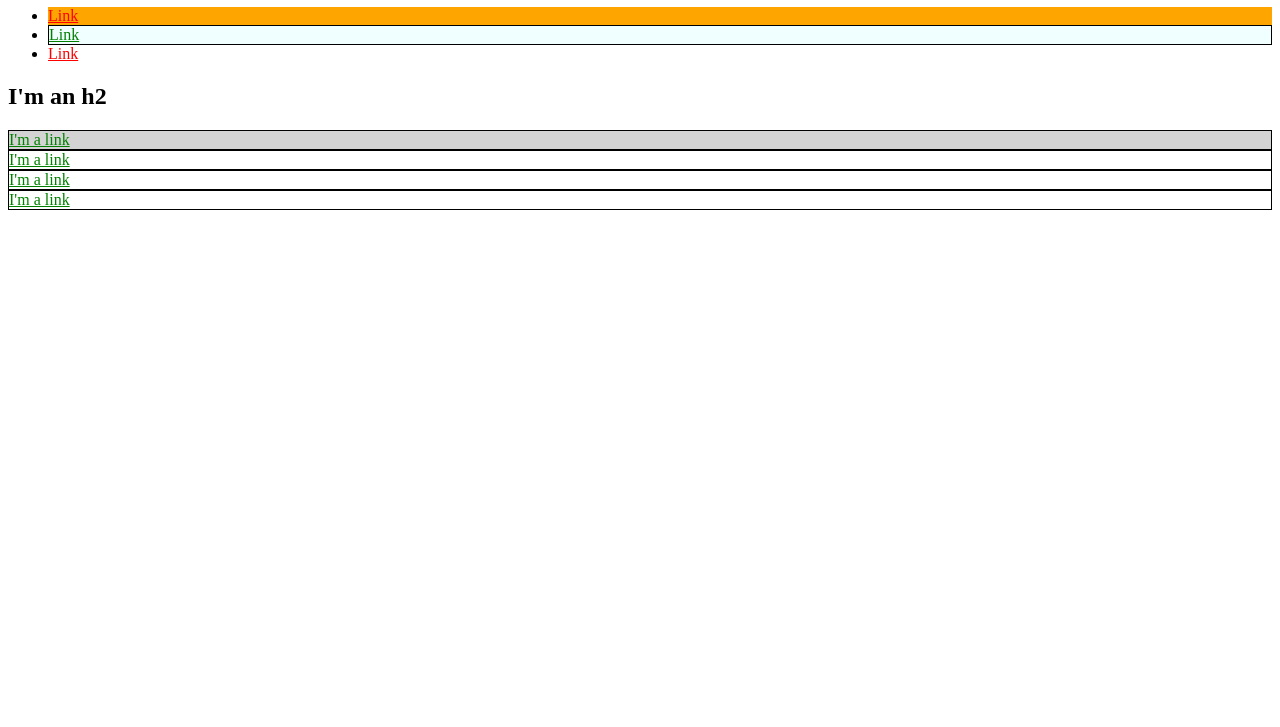
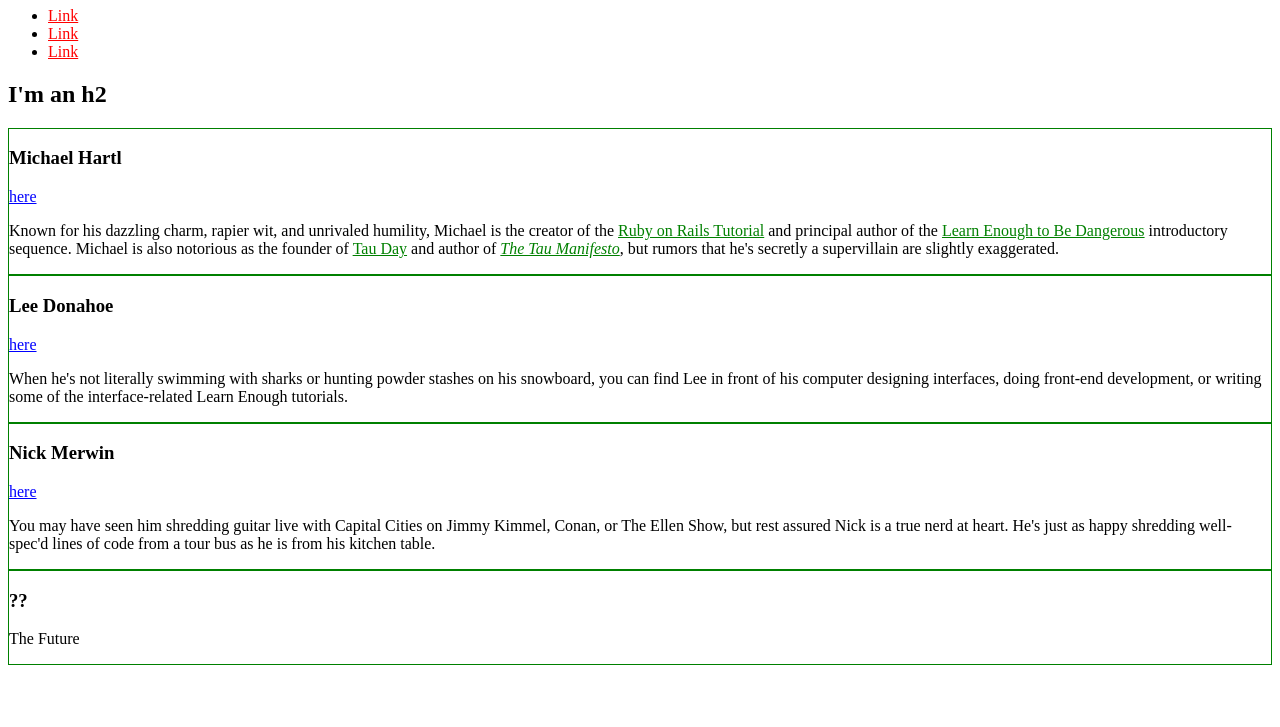
Before and after one commit to RommelSantiago/rommelsantiago.github.io, a plain HTML site: page index.html in a window 1280 px wide. Shown: the part 73-800 px from the top of the page. Drawn offline with Linux system fonts and the light colour scheme.

Commit message:
Refresh styles

```diff
--- a/index.html
+++ b/index.html
@@ -4,39 +4,41 @@
     <title>Test Page: Don't Panic</title>
     <meta charset="utf-8">
     <style>
-      a{
+
+      /* HTML STYLE
+      html{
+        background: red;
+      }*/
+      /* GLOBAL STYLES */
+      a {
         color: red;
       }
 
-      #exec-bio {
-        background-color: lightgray;
+      /* SOCIAL STYLES */
+      .social-link {
+        color: blue;
       }
 
+      /* BIO STYLES */
       .bio-box {
         border: 1px solid black;
       }
-
-      .bio-box a {
+      .bio-copy a {
         color: green;
       }
 
-      #resaltar {
-        background-color: orange;
+      div.bio-box {
+        border: 1px solid green;
       }
-
-      .resaltar_2 {
-        background-color: azure;
-      }
-
     </style>
   </head>
   <body>
-    <h1>I'm an h1</h1>
+    <h1 class="social-link">I'm an h1</h1>
     <ul>
-      <li id=resaltar>
+      <li>
         <a href="http://example.com/">Link</a>
       </li>
-      <li class="resaltar_2 bio-box">
+      <li>
         <a href="http://example.com/">Link</a>
       </li>
       <li>
@@ -44,17 +46,54 @@
       </li>
     </ul>
     <h2>I'm an h2</h2>
-    <div id="exec-bio" class="bio-box">
-      <a href="http://example.com/">I'm a link</a>
+    <div class="bio-box">
+      <h3>Michael Hartl</h3>
+      <a href="http://twitter.com/mhartl" class="social-link">here</a>
+      <div class="bio-copy">
+        <p>
+          Known for his dazzling charm, rapier wit, and unrivaled humility,
+          Michael is the creator of the
+          <a href="http://railstutorial.org/">Ruby on Rails
+          Tutorial</a> and principal author of the
+          <a href="https://learnenough.com/">
+          Learn Enough to Be Dangerous</a> introductory sequence. Michael
+          is also notorious as the founder of
+          <a href="http://tauday.com/">Tau Day</a> and author of
+          <a href="http://tauday.com/tau-manifesto"><em>The Tau
+          Manifesto</em></a>, but rumors that he's secretly a supervillain
+          are slightly exaggerated.
+        </p>
+      </div>
     </div>
     <div class="bio-box">
-      <a href="http://example.com/">I'm a link</a>
+      <h3>Lee Donahoe</h3>
+      <a href="https://twitter.com/leedonahoe" class="social-link">here</a>
+      <div class="bio-copy">
+        <p>
+          When he's not literally swimming with sharks or hunting powder
+          stashes on his snowboard, you can find Lee in front of his computer
+          designing interfaces, doing front-end development, or writing some of
+          the interface-related Learn Enough tutorials.
+        </p>
+      </div>
     </div>
     <div class="bio-box">
-      <a href="http://example.com/">I'm a link</a>
+      <h3>Nick Merwin</h3>
+      <a href="https://twitter.com/nickmerwin" class="social-link">here</a>
+      <div class="bio-copy">
+        <p>
+          You may have seen him shredding guitar live with Capital Cities on
+          Jimmy Kimmel, Conan, or The Ellen Show, but rest assured Nick is a
+          true nerd at heart. He's just as happy shredding well-spec'd lines
+          of code from a tour bus as he is from his kitchen table.
+        </p>
+      </div>
     </div>
     <div class="bio-box">
-      <a href="http://example.com/">I'm a link</a>
+      <h3>??</h3>
+      <p>
+        The Future
+      </p>
     </div>
   </body>
 </html>
```
